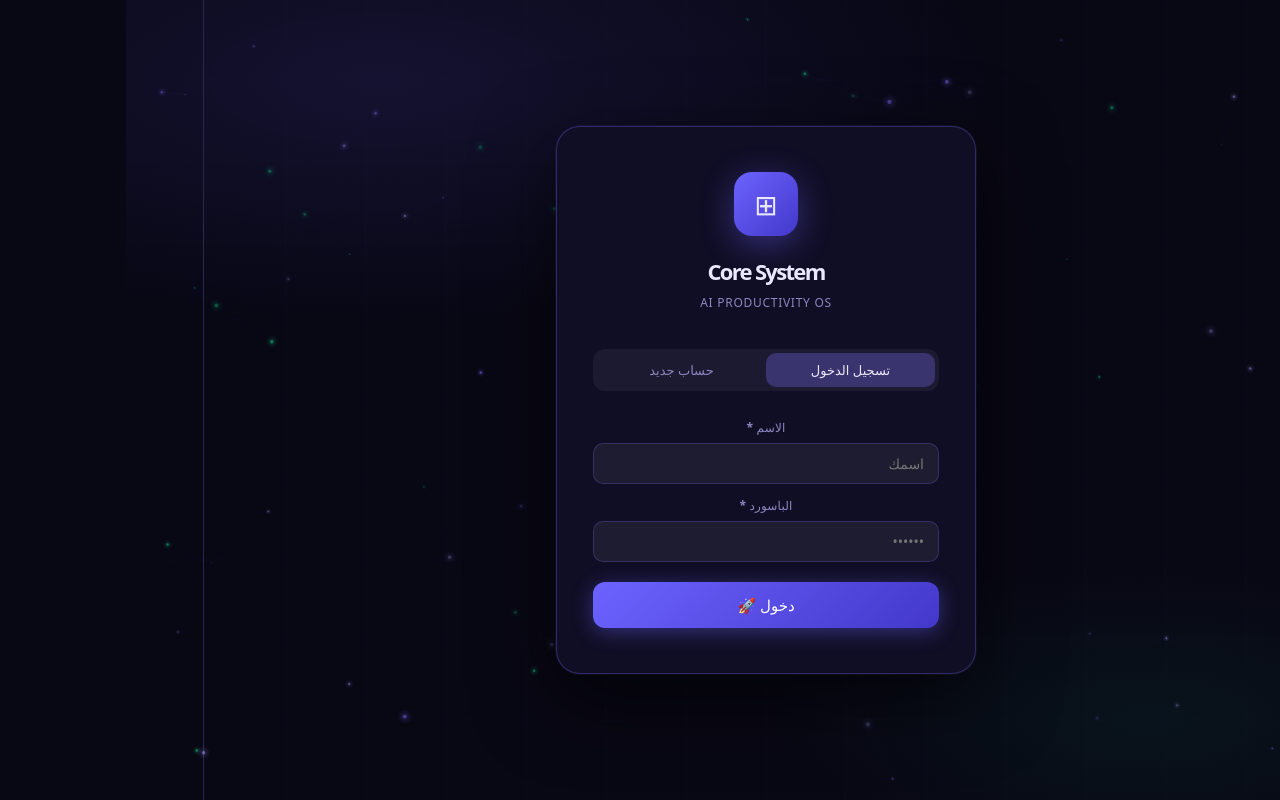
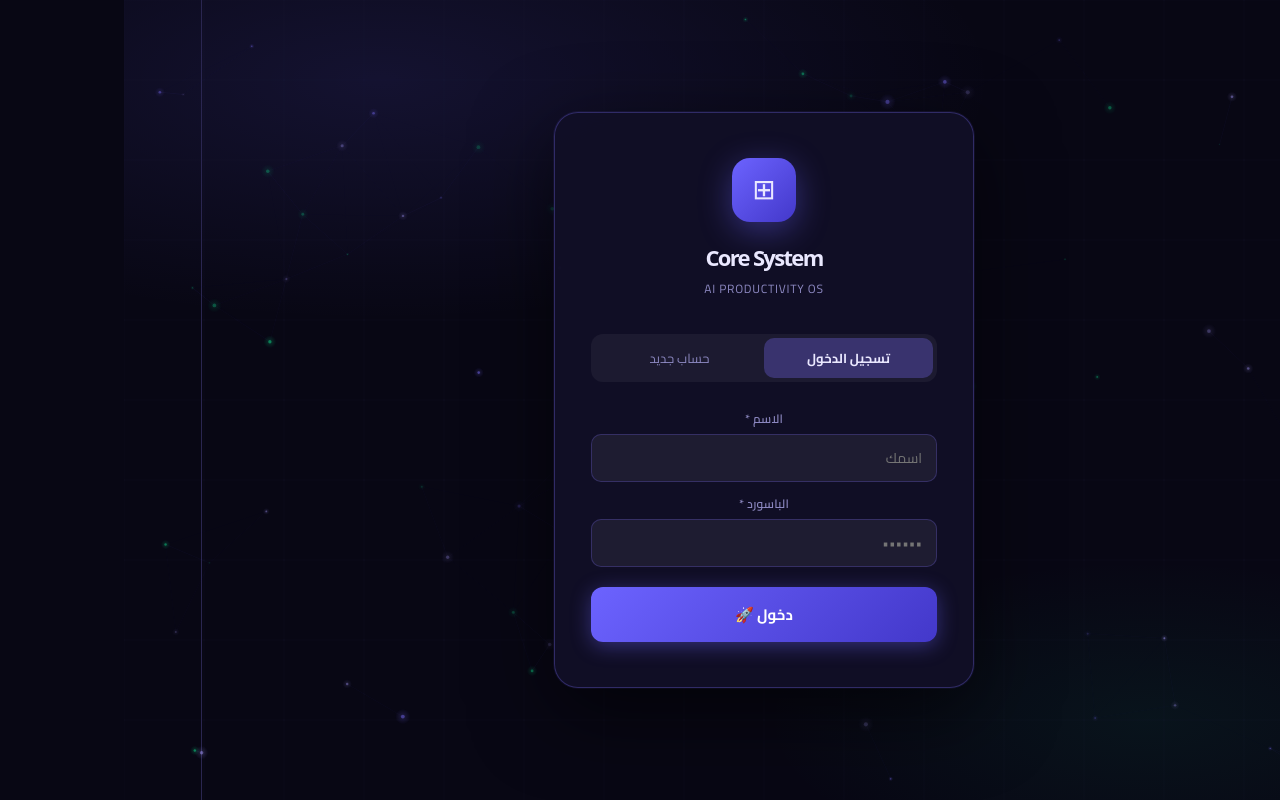
Before and after one commit to bt3762334-commits/coresystem, a React (Vite) app: page / in a window 1280 px wide. Built offline with nearby package versions, Linux system fonts and the light colour scheme.

Commit message:
fix: move @import to top of css

```diff
--- a/src/styles/global.css
+++ b/src/styles/global.css
@@ -1,6 +1,6 @@
+@import url('https://fonts.googleapis.com/css2?family=Cairo:wght@300;400;500;600;700;800;900&display=swap');
+
 *, *::before, *::after { box-sizing: border-box; margin: 0; padding: 0; }
-
-@import url('https://fonts.googleapis.com/css2?family=Cairo:wght@300;400;500;600;700;800;900&display=swap');
 
 :root {
   --font:       "Cairo", system-ui, sans-serif;
@@ -17,7 +17,6 @@
   --slate-lt:   #1A2035;
   --slate-dk:   #CBD5E1;
 
-  /* Dark base */
   --bg:         #080714;
   --bg-2:       #0D0B1E;
   --surface:    #110F26;
@@ -27,7 +26,6 @@
   --text:       #EAE8FF;
   --text-2:     #8B87C0;
 
-  /* Navbar — light/accent (the bright zone) */
   --nav-bg:     #6C63FF;
   --nav-bg-2:   #5548E8;
   --nav-text:   #FFFFFF;
@@ -81,15 +79,15 @@ input:focus, textarea:focus, select:focus {
 ::-webkit-scrollbar-track { background: transparent; }
 ::-webkit-scrollbar-thumb { background: var(--border-2); border-radius: 3px; }
 
-@keyframes fadeIn    { from { opacity:0; transform:translateY(8px) } to { opacity:1; transform:none } }
+@keyframes fadeIn     { from { opacity:0; transform:translateY(8px) } to { opacity:1; transform:none } }
 @keyframes fadeInDown { from { opacity:0; transform:translateY(-10px) } to { opacity:1; transform:none } }
-@keyframes pulse     { 0%,100% { opacity:1 } 50% { opacity:.5 } }
-@keyframes shimmer   { 0% { background-position: -200% center } 100% { background-position: 200% center } }
-@keyframes float     { 0%,100% { transform:translateY(0) } 50% { transform:translateY(-6px) } }
+@keyframes pulse      { 0%,100% { opacity:1 } 50% { opacity:.5 } }
+@keyframes shimmer    { 0% { background-position: -200% center } 100% { background-position: 200% center } }
+@keyframes float      { 0%,100% { transform:translateY(0) } 50% { transform:translateY(-6px) } }
 @keyframes glow-pulse { 0%,100% { box-shadow: 0 0 20px rgba(124,110,255,.3) } 50% { box-shadow: 0 0 40px rgba(124,110,255,.6) } }
-@keyframes spin      { to { transform: rotate(360deg) } }
+@keyframes spin       { to { transform: rotate(360deg) } }
 
-.fade-in { animation: fadeIn .35s ease-out both; }
+.fade-in      { animation: fadeIn .35s ease-out both; }
 .fade-in-down { animation: fadeInDown .3s ease-out both; }
 
 .gradient-text {
@@ -113,7 +111,6 @@ input:focus, textarea:focus, select:focus {
   box-shadow: var(--shadow);
 }
 
-/* Quran/Hadith card special style */
 .divine-card {
   background: linear-gradient(135deg, rgba(124,110,255,.12), rgba(16,217,138,.06));
   border: 1px solid rgba(124,110,255,.3);
@@ -132,7 +129,6 @@ input:focus, textarea:focus, select:focus {
   pointer-events: none;
 }
 
-/* Certificate special */
 .cert-frame {
   background: linear-gradient(145deg, #1A1740, #0D0B1E);
   border: 2px solid transparent;
```
